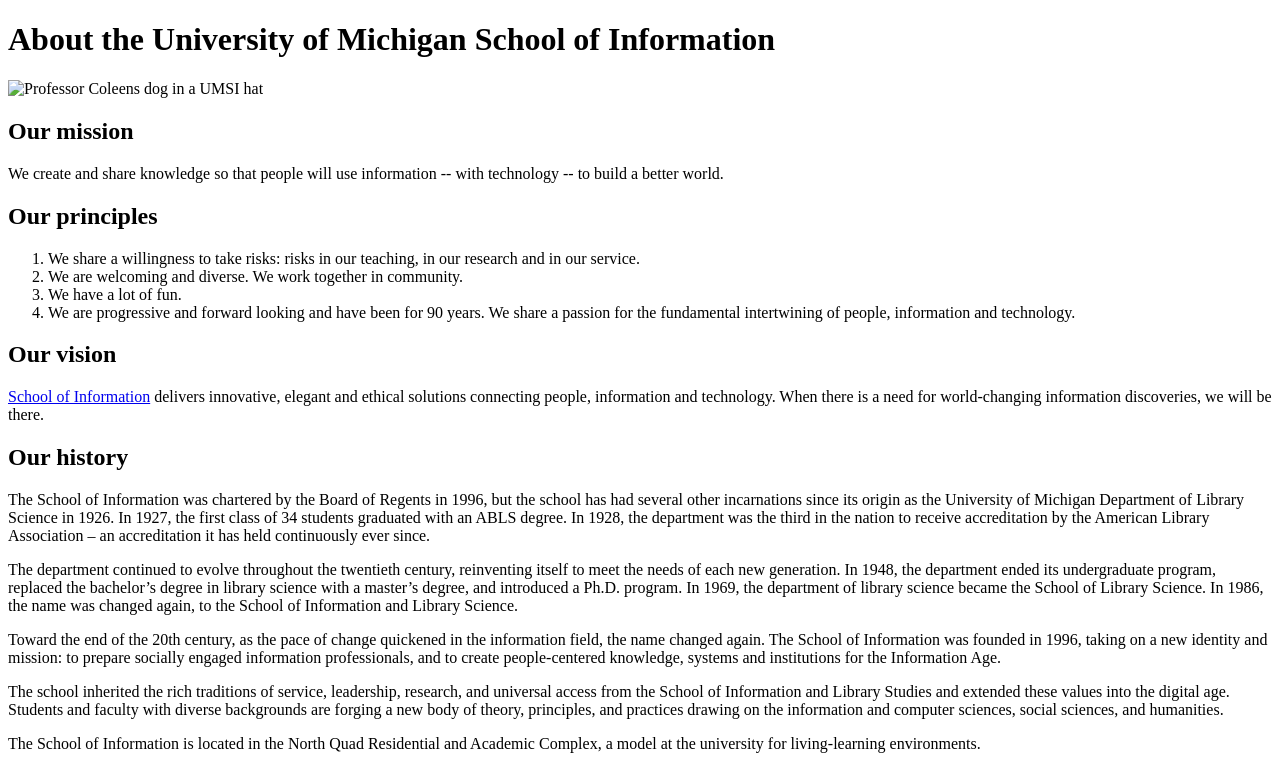
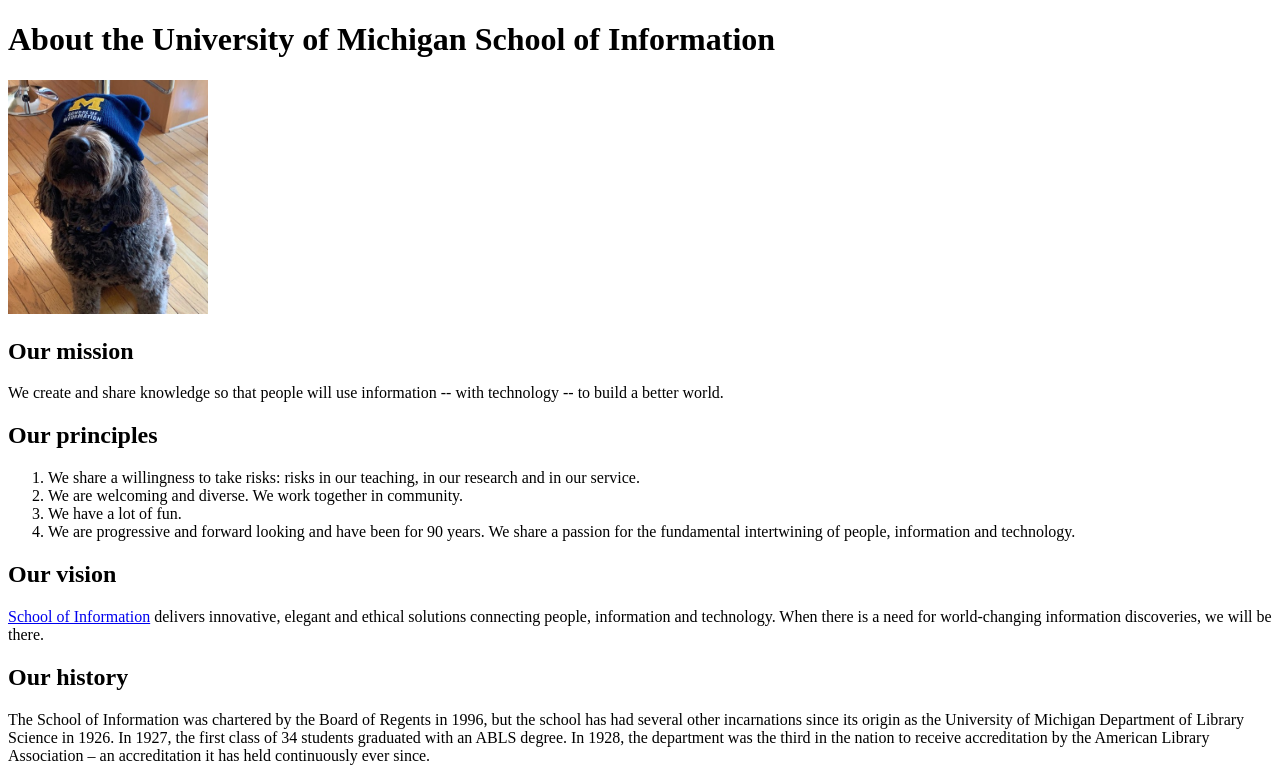
Before and after one commit to jackkelke/tag_practice, a plain HTML site: page index.html in a window 1280 px wide. Shown: the top 772 px of the page. Drawn offline with Linux system fonts and the light colour scheme.

Commit message:
Update index.html

```diff
--- a/index.html
+++ b/index.html
@@ -7,7 +7,7 @@
 </head>
 <body>
   <h1>About the University of Michigan School of Information</h1>
-    <img src="images/class_logo.png" width = "200" alt="Professor Coleens dog in a UMSI hat">
+    <img src="class_logo.png" width = "200" alt="Professor Coleens dog in a UMSI hat">
     <h2>Our mission</h2>
     <p>We create and share knowledge so that people will use information -- with technology -- to build a better world.</p>
   <h2>Our principles </h2>
```
